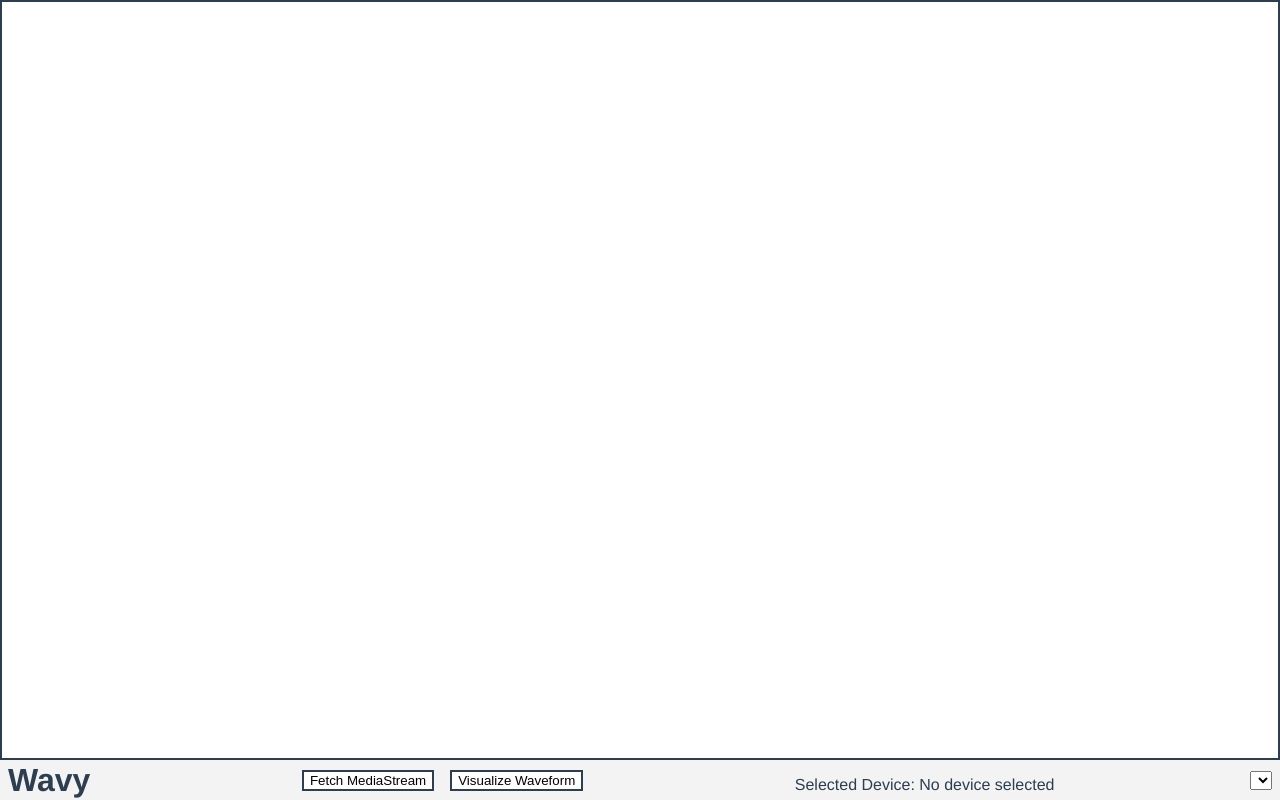
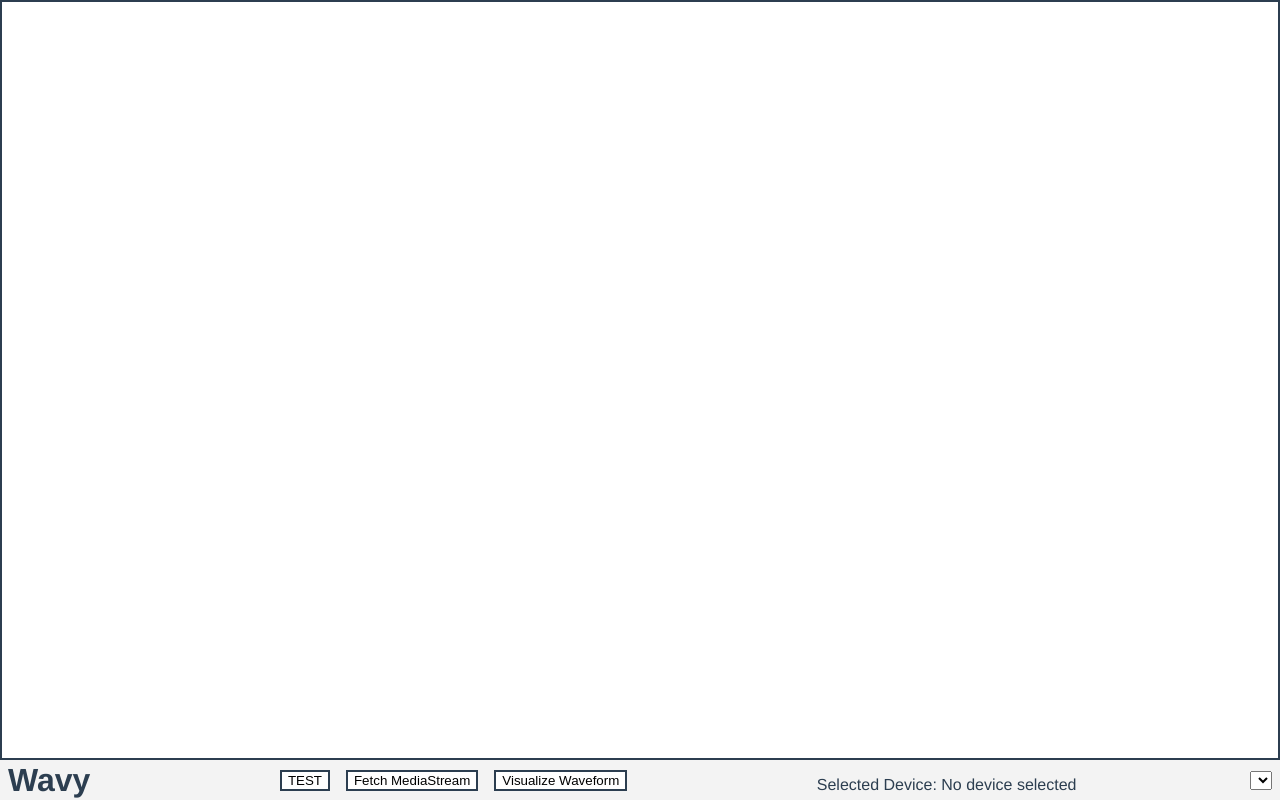
Before and after one commit to kalynbeach/wavy, a Vue app: page / in a window 1280 px wide. Built offline with nearby package versions, Linux system fonts and the light colour scheme.

Commit message:
Refactor and reorganize components and composables

```diff
--- a/package.json
+++ b/package.json
@@ -9,7 +9,7 @@
   },
   "dependencies": {
     "core-js": "^3.7.0",
-    "vue": "^3.0.2",
+    "vue": "^3.0.3",
     "vue-template-compiler": "^2.6.12",
     "vuex": "^4.0.0-rc.1"
   },
--- a/src/App.vue
+++ b/src/App.vue
@@ -1,6 +1,6 @@
 <template>
   <div id="app">
-    <Wavy msg="Woooo"/>
+    <wavy />
   </div>
 </template>
 
--- a/src/components/Controls.vue
+++ b/src/components/AudioControls.vue
@@ -1,9 +1,10 @@
 <template>
-  <div class="controls">
+  <div class="audio-controls">
     <h1>Wavy</h1>
     <div class="buttons">
-      <button v-on:click="$emit('fetch-stream')" class="button">Fetch MediaStream</button>
-      <button v-on:click="$emit('visualize-waveform')" class="button">Visualize Waveform</button>
+      <button @click="$emit('test-event')" class="button">TEST</button>
+      <button @click="$emit('fetch-stream')" class="button">Fetch MediaStream</button>
+      <button @click="$emit('visualize-waveform')" class="button">Visualize Waveform</button>
     </div>
     <div class="info">
       <p>Selected Device: {{ selectedDevice ? selectedDevice.label : "No device selected" }}</p>
@@ -12,7 +13,7 @@
       <select
         name="device-select"
         id="device-select"
-        v-model="controlsState.selected">
+        v-model="selected">
         <option
           v-for="device in devices"
           v-bind:value="device"
@@ -26,54 +27,54 @@
 
 <script>
 /* eslint-disable no-console */
-import { reactive, watch, onUpdated } from 'vue'
+import { reactive, watch, toRefs } from 'vue'
 
 
 export default {
 
-  name: 'Controls',
+  name: 'AudioControls',
 
   props: {
     devices: Array,
     selectedDevice: Object
-    // fetchMediaStream: Function,
-    // selectDevice: Function,
-    // runTest: Function
   },
+
+  emits: [
+    'test-event',
+    'fetch-stream',
+    'select-device',
+    'visualize-waveform'
+  ],
 
   setup (props, { emit }) {
 
-    const controlsState = reactive({
+    const audioControlsState = reactive({
       selected: props.selectedDevice
     })
 
-    onUpdated(() => {
-      console.log('UPDATED -- props: ', props)
-      console.log('UPDATED -- controlsState: ', controlsState)
-    })
-
     watch(
-      () => controlsState.selected,
+      () => audioControlsState.selected,
       (selectedDevice) => {
-        console.log('WATCH -- props: ', props)
         console.log('WATCH -- selectedDevice: ', selectedDevice)
-        // controlsState.selected = selectedDevice
-        // TODO: Need to emit the device selection as an event for Wavy to pick up
-        // props.selectDevice(selectedDevice)
         emit('select-device', selectedDevice)
       }
     )
 
+    // function handleFetchClick () {
+    //   console.log('FETCH HANDLER CALLED')
+    //   emit("fetch-stream")
+    // }
+
     return {
-      // ...toRefs(controlsState)
-      controlsState
+      ...toRefs(audioControlsState),
+      // handleFetchClick
     }
   }
 }
 </script>
 
 <style lang="scss" scoped>
-.controls {
+.audio-controls {
   height: 5vh;
   padding: 0 0.5rem;
   display: flex;
--- a/src/components/Wavy.vue
+++ b/src/components/Wavy.vue
@@ -1,21 +1,24 @@
 <template>
   <div class="wavy">
-    <Canvas />
-    <Controls
-      :devices="audioState.devices.available.value"
-      :selectedDevice="audioState.devices.selected ? audioState.devices.selected : undefined"
+    <vis-canvas />
+    <audio-controls
+      :devices="audioDevices.available"
+      :selectedDevice="audioDevices.selected"
+      @test-event="handleTestEvent"
       @fetch-stream="fetchMediaStream"
       @select-device="selectDevice"
-      @visualize-waveform="runTest"
-    />
+      @visualize-waveform="runTest">
+    </audio-controls>
   </div>
 </template>
 
 <script>
 /* eslint-disable no-console */
-import { reactive, onMounted, onUpdated, watch } from 'vue'
-import Canvas from './Canvas.vue'
-import Controls from './Controls.vue'
+import { reactive, onMounted } from 'vue'
+import AudioControls from './AudioControls.vue'
+import VisCanvas from './VisCanvas.vue'
+import useAudio from '@/composables/audio'
+import useCanvas from '@/composables/canvas'
 
 
 export default {
@@ -23,8 +26,8 @@ export default {
   name: 'Wavy',
 
   components: {
-    Canvas,
-    Controls
+    AudioControls,
+    VisCanvas
   },
 
   setup () {
@@ -34,7 +37,10 @@ export default {
     })
 
     const {
-      audioState,
+      audioContext,
+      audioStream,
+      audioAnalyser,
+      audioDevices,
       createAudioAnalyser,
       createAudioContext,
       fetchMediaStream,
@@ -43,43 +49,34 @@ export default {
     } = useAudio()
 
     const {
-      canvasState,
+      canvasContext,
+      element,
       createCanvasContext,
       visualizeWaveform
     } = useCanvas()
 
+    function handleTestEvent () {
+      console.log("Handling 'test-event")
+    }
+
     function runTest () {
       console.log('Running test...')
-
-      if (audioState && audioState.context) {
-        audioState.context.resume()
+      if (audioContext) {
+        audioContext.resume()
       }
-
-      if (audioState.context && audioState.stream) {
+      if (audioContext && audioStream) {
         createAudioAnalyser()
       } else {
-        if (audioState.context == null) {
-          console.error('AudioContext has not yet been created')
-        }
-        if (audioState.stream == null) {
-          console.error('MediaStream has not yet been fetched')
-        }
+        if (audioContext == null) { console.error('AudioContext has not yet been created') }
+        if (audioStream == null) { console.error('MediaStream has not yet been fetched') }
       }
-
       createCanvasContext()
-
-      if (audioState.analyser && canvasState.element && canvasState.context) {
-        visualizeWaveform(audioState.analyser)
+      if (audioAnalyser && element && canvasContext) {
+        visualizeWaveform(audioAnalyser)
       } else {
-        if (audioState.analyser == null) {
-          console.error('AnalyserNode has not yet been created')
-        }
-        if (canvasState.element == null) {
-          console.error('Canvas has not yet been created')
-        }
-        if (canvasState.context == null) {
-          console.error('Canvas context has not yet been created')
-        }
+        if (audioAnalyser == null) { console.error('AnalyserNode has not yet been created') }
+        if (element == null) { console.error('Canvas has not yet been created') }
+        if (canvasContext == null) { console.error('Canvas context has not yet been created') }
       }
     }
 
@@ -87,179 +84,28 @@ export default {
       console.log('Mounted!')
       fetchAvailableDevices()
       createAudioContext()
+      // fetchMediaStream()
     })
 
-    onUpdated(() => {
-      console.log('Updated =====')
-      console.log('audioState: ', audioState)
-      console.log('canvasState: ', canvasState)
-      console.log('=============')
-    })
-
-    watch(
-      () => audioState,
-      (currentAudioState) => {
-        console.log('WATCH - current audioState: ', currentAudioState)
-      }
-    )
+    // watch(() => audioState, (currentAudioState) => {
+    //   console.log('WATCH - current audioState: ', currentAudioState)
+    // })
 
     return {
       state,
-      audioState,
+      audioContext,
+      audioStream,
+      audioAnalyser,
+      audioDevices,
       createAudioContext,
       fetchMediaStream,
       fetchAvailableDevices,
       selectDevice,
-      canvasState,
       createCanvasContext,
       visualizeWaveform,
+      handleTestEvent,
       runTest
     }
-  }
-}
-
-// TODO: Refactor this into its own file
-function useAudio () {
-
-  const audioState = reactive({
-    context: null,
-    stream: null,
-    analyser: null,
-    devices: {
-      available: [],
-      selected: null
-    }
-  })
-
-  function createAudioAnalyser () {
-    console.log('Creating audio analyser...')
-    if (audioState.context && audioState.stream) {
-      audioState.analyser = audioState.context.createAnalyser()
-      console.log('Analyser created!')
-      const source = audioState.context.createMediaStreamSource(audioState.stream)
-      source.connect(audioState.analyser)
-      audioState.analyser.connect(audioState.context.destination)
-    }
-  }
-
-  function createAudioContext () {
-    audioState.context = new (window.AudioContext || window.webkitAudioContext)()
-  }
-
-  async function fetchMediaStream () {
-    let stream = null
-    const constraints = { audio: true }
-    try {
-      stream = await navigator.mediaDevices.getUserMedia(constraints)
-      audioState.stream = stream
-      console.log('MediaStream fetched.')
-    } catch(err) {
-      console.log('fetchUserMedia ERROR: ', err)
-    }
-  }
-
-  function fetchAvailableDevices () {
-    navigator.mediaDevices.enumerateDevices()
-      .then(function(devices) {
-        let identifiedDevices = devices.map(device => {
-          Object.defineProperty(device, 'uniqueId', {
-            value: Math.round(Math.random() * 1024)
-          })
-          return device
-        })
-        audioState.devices.available.value = identifiedDevices
-      })
-      .catch(function(err) {
-        console.log(err.name + ': ' + err.message)
-      })
-  }
-
-  function selectDevice (device) {
-    audioState.devices.selected = device
-    console.log('Audio device set: ', audioState.devices.selected)
-  }
-
-  return {
-    // ...toRefs(audioState),
-    audioState,
-    createAudioAnalyser,
-    createAudioContext,
-    fetchMediaStream,
-    fetchAvailableDevices,
-    selectDevice
-  }
-}
-
-// TODO: Refactor this into its own file
-function useCanvas () {
-
-  const canvasState = reactive({
-    context: null,
-    element: null
-  })
-
-  function createCanvasContext () {
-    canvasState.element = document.getElementById('canvas')
-    canvasState.context = canvasState.element.getContext('2d')
-    console.log('Canvas and canvas context created!')
-  }
-
-  function visualizeWaveform (analyser) {
-    // let analyser = this.analyser
-    let canvas = canvasState.element
-    let canvasContext = canvasState.context
-
-    // console.dir(analyser)
-    // console.dir(canvas)
-    // console.dir(canvasContext)
-
-    const WIDTH = canvas.width
-    const HEIGHT = canvas.height
-
-    // Set up audio buffer
-    analyser.fftSize = 2048
-    const bufferLength = analyser.frequencyBinCount
-    let dataArray = new Uint8Array(bufferLength)
-
-    canvasContext.clearRect(0, 0, WIDTH, HEIGHT)
-
-    function draw() {
-      // eslint-disable-next-line no-unused-vars
-      let drawVisual = requestAnimationFrame(draw)
-      analyser.getByteTimeDomainData(dataArray)
-
-      canvasContext.fillStyle = 'rgb(200, 200, 200)'
-      canvasContext.fillRect(0, 0, WIDTH, HEIGHT)
-      canvasContext.lineWidth = 2
-      canvasContext.strokeStyle = 'rgb(0, 0, 0)'
-      canvasContext.beginPath()
-
-      let sliceWidth = WIDTH * 1.0 / bufferLength
-      let x = 0
-
-      for (let i = 0; i < bufferLength; i++) {
-        let v = dataArray[i] / 128.0
-        let y = v * HEIGHT / 2
-        if (i === 0) {
-          canvasContext.moveTo(x, y)
-        } else {
-          canvasContext.lineTo(x, y)
-        }
-        x += sliceWidth
-      }
-
-      canvasContext.lineTo(canvas.width, (canvas.height / 2))
-      canvasContext.stroke()
-    }
-
-    draw()
-  }
-
-  return {
-    // ...toRefs(canvasState),
-    canvasState,
-    createCanvasContext,
-    visualizeWaveform
   }
 }
 </script>
--- /dev/null
+++ b/src/composables/audio.js
@@ -0,0 +1,75 @@
+import { reactive, toRefs } from 'vue'
+
+export default function useAudio () {
+
+  const audioState = reactive({
+    audioContext: null,
+    audioStream: null,
+    audioAnalyser: null,
+    audioDevices: {
+      available: [],
+      selected: null
+    }
+  })
+
+  function createAudioAnalyser () {
+    console.log('Creating audio analyser...')
+    if (audioState.audioContext && audioState.audioStream) {
+      audioState.audioAnalyser = audioState.audioContext.createAnalyser()
+      console.log('Analyser created!')
+      const source = audioState.audioContext.createMediaStreamSource(audioState.audioStream)
+      source.connect(audioState.audioAnalyser)
+      audioState.audioAnalyser.connect(audioState.audioContext.destination)
+    }
+  }
+
+  function createAudioContext () {
+    console.log('Creating AudioContext...')
+    audioState.audioContext = new (window.AudioContext || window.webkitAudioContext)()
+  }
+
+  async function fetchMediaStream () {
+    console.log('Fetching MediaStream...')
+    let stream = null
+    const constraints = { audio: true }
+    try {
+      stream = await navigator.mediaDevices.getUserMedia(constraints)
+      audioState.audioStream = stream
+      console.log('MediaStream fetched.')
+    } catch(err) {
+      console.log('fetchUserMedia ERROR: ', err)
+    }
+  }
+
+  function fetchAvailableDevices () {
+    console.log('Fetching available AudioDevices')
+    navigator.mediaDevices.enumerateDevices()
+      .then(function(devices) {
+        let identifiedDevices = devices.map(device => {
+          Object.defineProperty(device, 'uniqueId', {
+            value: Math.round(Math.random() * 1024)
+          })
+          return device
+        })
+        audioState.audioDevices.available = identifiedDevices
+      })
+      .catch(function(err) {
+        console.log(err.name + ': ' + err.message)
+      })
+  }
+
+  function selectDevice (device) {
+    console.log('Selecting AudioDevice: ', device)
+    audioState.audioDevices.selected = device
+    console.log('AudioDevice set: ', audioState.audioDevices.selected)
+  }
+
+  return {
+    ...toRefs(audioState),
+    createAudioAnalyser,
+    createAudioContext,
+    fetchMediaStream,
+    fetchAvailableDevices,
+    selectDevice
+  }
+}
--- /dev/null
+++ b/src/composables/canvas.js
@@ -0,0 +1,72 @@
+import { reactive, toRefs } from 'vue'
+
+export default function useCanvas () {
+
+  const canvasState = reactive({
+    canvasContext: null,
+    element: null
+  })
+
+  function createCanvasContext () {
+    canvasState.element = document.getElementById('canvas')
+    canvasState.context = canvasState.element.getContext('2d')
+    console.log('Canvas and canvas context created!')
+  }
+
+  function visualizeWaveform (analyser) {
+    // let analyser = this.analyser
+    let canvas = canvasState.element
+    let canvasContext = canvasState.context
+
+    // console.dir(analyser)
+    // console.dir(canvas)
+    // console.dir(canvasContext)
+
+    const WIDTH = canvas.width
+    const HEIGHT = canvas.height
+
+    // Set up audio buffer
+    analyser.fftSize = 2048
+    const bufferLength = analyser.frequencyBinCount
+    let dataArray = new Uint8Array(bufferLength)
+
+    canvasContext.clearRect(0, 0, WIDTH, HEIGHT)
+
+    function draw() {
+      // eslint-disable-next-line no-unused-vars
+      let drawVisual = requestAnimationFrame(draw)
+      analyser.getByteTimeDomainData(dataArray)
+
+      canvasContext.fillStyle = 'rgb(200, 200, 200)'
+      canvasContext.fillRect(0, 0, WIDTH, HEIGHT)
+      canvasContext.lineWidth = 2
+      canvasContext.strokeStyle = 'rgb(0, 0, 0)'
+      canvasContext.beginPath()
+
+      let sliceWidth = WIDTH * 1.0 / bufferLength
+      let x = 0
+
+      for (let i = 0; i < bufferLength; i++) {
+        let v = dataArray[i] / 128.0
+        let y = v * HEIGHT / 2
+        if (i === 0) {
+          canvasContext.moveTo(x, y)
+        } else {
+          canvasContext.lineTo(x, y)
+        }
+        x += sliceWidth
+      }
+
+      canvasContext.lineTo(canvas.width, (canvas.height / 2))
+      canvasContext.stroke()
+    }
+
+    draw()
+  }
+
+  return {
+    ...toRefs(canvasState),
+    createCanvasContext,
+    visualizeWaveform
+  }
+}
```
Also changed, not shown: src/components/VisCanvas.vue (renamed from src/components/Canvas.vue, +5 -5 lines).
